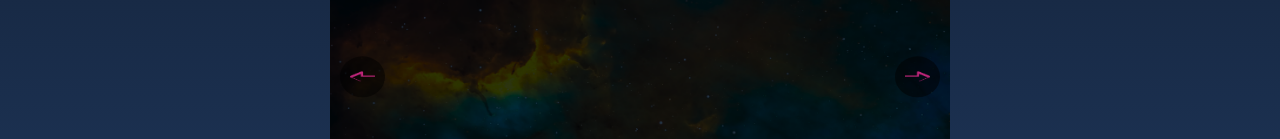
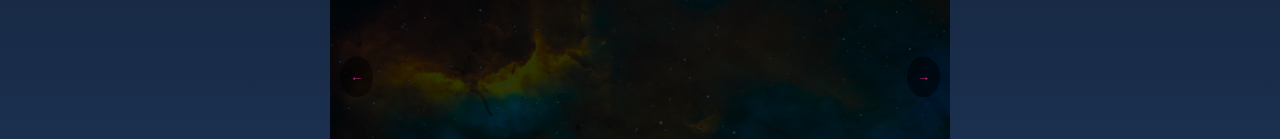
Before and after one commit to MarizaDEV/portfolio_web, a React (Vite) app: page /portfolio-web/home in a window 1280 px wide. Shown: the part 1509-1648 px from the top of the page. Built offline with nearby package versions, Linux system fonts and the light colour scheme.

Commit message:
Alteração no componente carrossel

```diff
--- a/src/app/shared/components/Carrossel/Carrossel.tsx
+++ b/src/app/shared/components/Carrossel/Carrossel.tsx
@@ -10,8 +10,9 @@ import {
 } from "./styles/styles";
 
 import imgbanner from "../../assets/images/banner.png";
-import setright from "../../assets/icones/setas/setright.png";
-import setleft from "../../assets/icones/setas/setleft.png";
+
+import setright from "../../shared/assets/icones/setas/setright.png";
+import setleft from "../../shared/assets/icones/setas/setleft.png";
 
 const images = [imgbanner, imgbanner, imgbanner];
 
@@ -50,7 +51,7 @@ export const Carrossel = () => {
   useEffect(() => {
     if (intervalId) {
       clearInterval(intervalId);
-      const newIntervalId = setInterval(handleNext, 10000);
+      const newIntervalId = setInterval(handleNext, 50000);
       setIntervalId(newIntervalId);
     }
   }, [currentIndex]); // Reinicia o intervalo quando o índice muda
@@ -62,12 +63,8 @@ export const Carrossel = () => {
           <CarouselImage key={index} src={image} alt={`Image ${index + 1}`} />
         ))}
       </CarouselTrack>
-      <PrevButton onClick={handlePrev}>
-        <img src={setleft} alt="icon left" width="25px" />
-      </PrevButton>
-      <NextButton onClick={handleNext}>
-        <img src={setright} alt="icon right" width="25px" />
-      </NextButton>
+      <PrevButton onClick={handlePrev}>←</PrevButton>
+      <NextButton onClick={handleNext}>→</NextButton>
       <IndicatorContainer>
         {images.map((_, index: number) => (
           <Indicator
--- a/src/app/shared/components/Carrossel/styles/styles.ts
+++ b/src/app/shared/components/Carrossel/styles/styles.ts
@@ -31,6 +31,7 @@ export const ArrowButton = styled.button`
   padding: 10px;
   z-index: 1;
   border-radius: 50%;
+  color: #be267a;
   &:hover {
     background: rgba(0, 0, 0, 0.8);
   }
```
